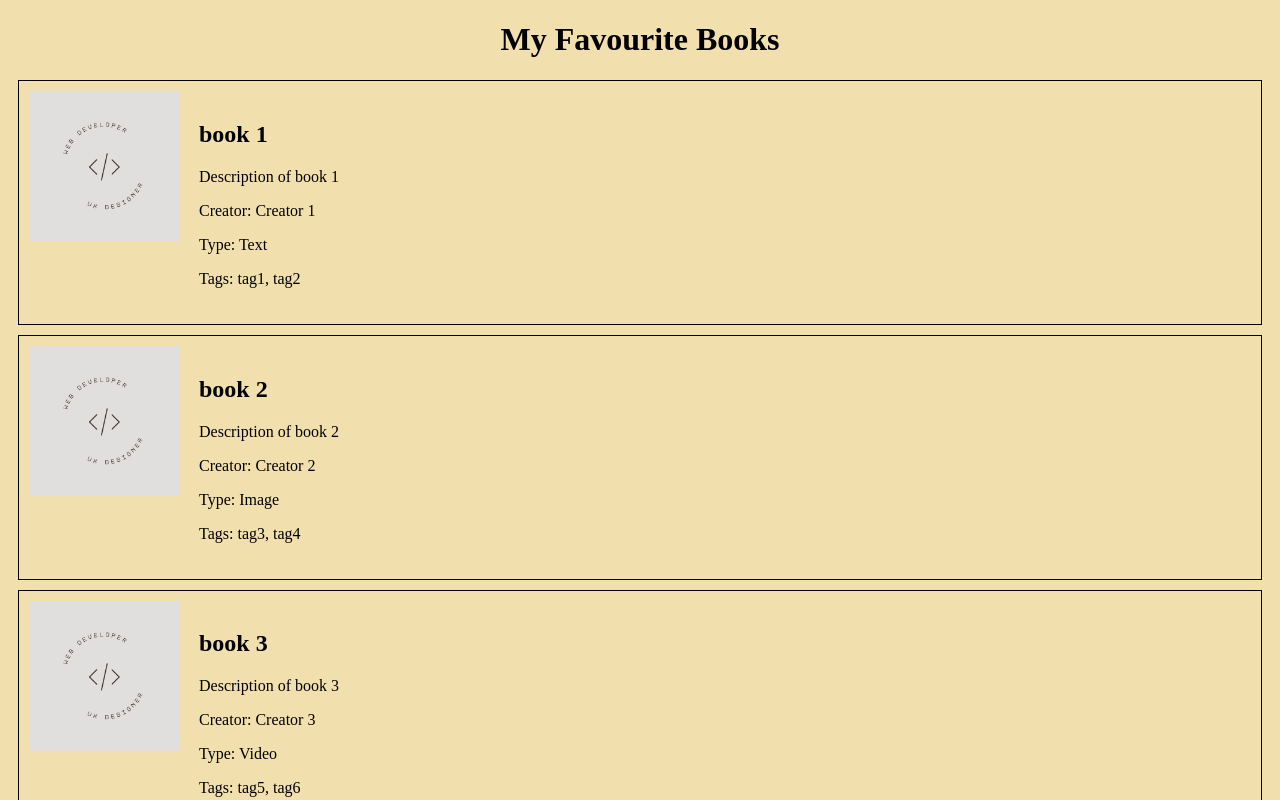
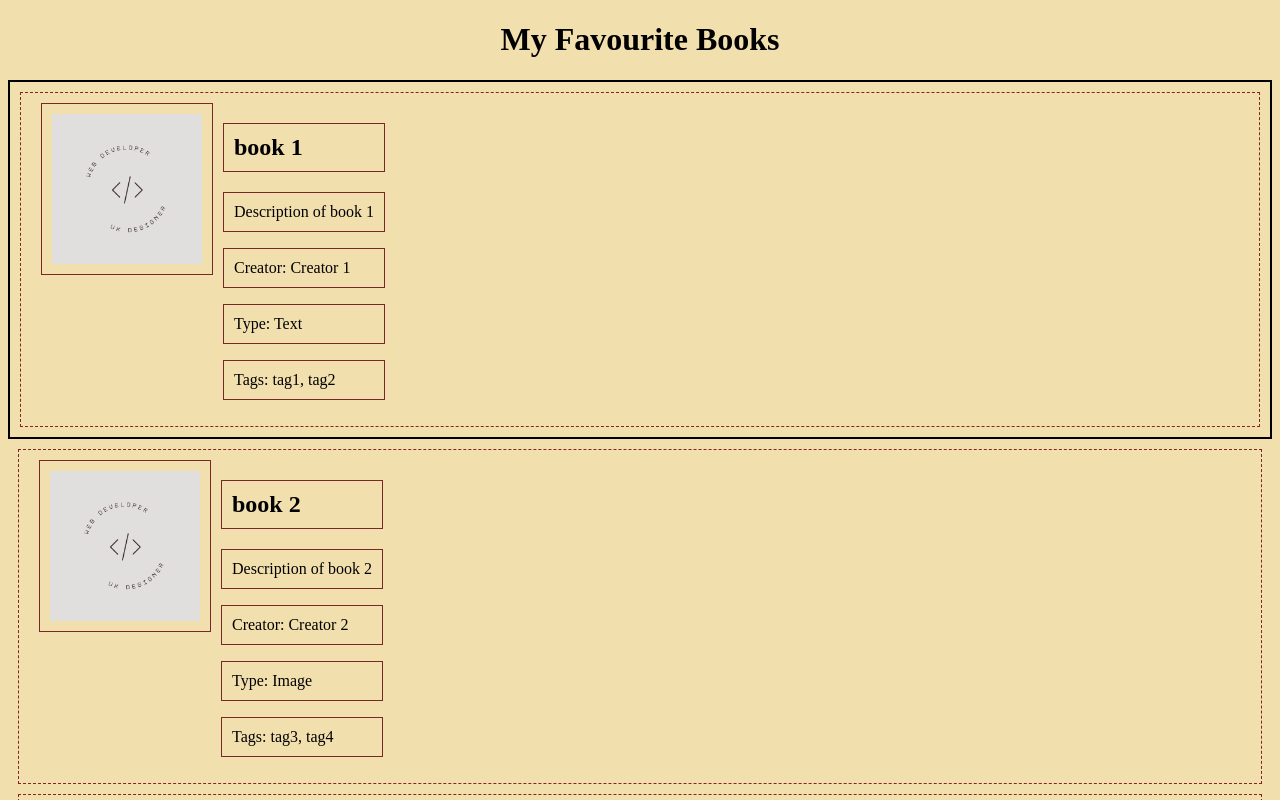
Before and after one commit to Nausheen-S/N_Salauddin_WEB601Assignments_MyFavouriteBooks, an Angular app in the folder N_Salauddin_MyFavouriteBooks/: page / in a window 1280 px wide. Shown: the top 800 px of the page. Built offline with nearby package versions, Linux system fonts and the light colour scheme.

Commit message:
completed styling

```diff
--- a/N_Salauddin_MyFavouriteBooks/src/app/content-card/content-card.component.html
+++ b/N_Salauddin_MyFavouriteBooks/src/app/content-card/content-card.component.html
@@ -1,13 +1,12 @@
 <div class="content-card">
-    <div class="content-card-image" >
+    <div class="content-card-image content-card-item" >
         <img src="{{item.image}}" (click)="log()"  alt="{{item.title}}"/>
-        <!-- <app-content-card [item]="item" (click)="Console.log(item.id + ' ' + item.title)"> (click)="console.log(item.id + ' ' + item.title)"-->
     </div>
     <div class="content-card-content">
-        <h2>{{item.title}}</h2>
-        <p>{{item.description}}</p>
-        <p>Creator: {{item.creator}}</p>
-        <p>Type: {{item.type}}</p>
-        <p>Tags: {{item.tags.join(', ')}}</p>
+        <h2 class="content-card-item">{{item.title}}</h2>
+        <p class="content-card-item">{{item.description}}</p>
+        <p class="content-card-item">Creator: {{item.creator}}</p>
+        <p class="content-card-item">Type: {{item.type}}</p>
+        <p class="content-card-item">Tags: {{item.tags.join(', ')}}</p>
     </div>
 </div>
--- a/N_Salauddin_MyFavouriteBooks/src/app/content-card/content-card.component.scss
+++ b/N_Salauddin_MyFavouriteBooks/src/app/content-card/content-card.component.scss
@@ -1,13 +1,9 @@
 .content-card {
     display: flex;
     flex-direction: row;
-    border: 1px solid #000;
+    border: 1px dashed rgb(132, 36, 36);
     padding: 10px;
     margin: 10px;
-}
-
-.first-content-card {
-    border: 2px solid #000;
 }
 
 .content-card-image {
@@ -18,7 +14,8 @@
     cursor: pointer;
 }
 
-.content-card-content {
+.content-card-item {
     padding: 10px;
     margin-left: 10px;
+    border: 1px solid rgb(121, 40, 40);
 }
--- a/N_Salauddin_MyFavouriteBooks/src/app/content-list/content-list.component.html
+++ b/N_Salauddin_MyFavouriteBooks/src/app/content-list/content-list.component.html
@@ -1,5 +1,5 @@
-<ng-container *ngFor="let item of contentItems; first as isFirst; index as i">
-        <div *ngIf="i<5">
+<div *ngFor="let item of contentItems; first as isFirst; index as i">
+        <div *ngIf="i<5" [ngStyle]="{border: isFirst ? '2px solid black' : ''}">
                 <app-content-card [item]="item"></app-content-card>
         </div>
-</ng-container>
+</div>
```
